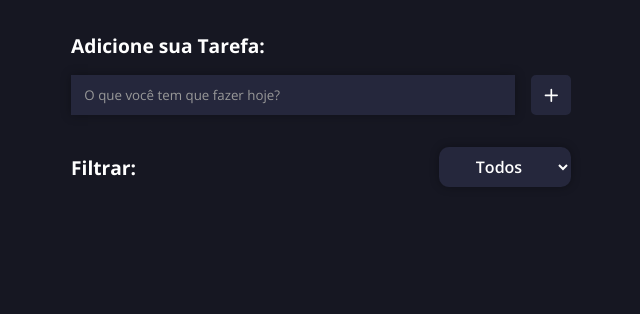
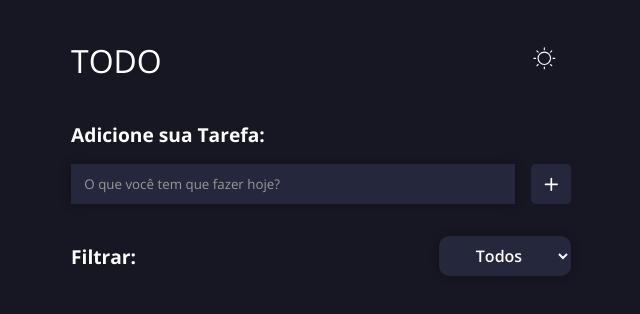
Before and after one commit to FellipeCastro/todo-list-react, a React (Vite) app: page / in a window 1280 px wide. Shown: the top 314 px of the page, without its empty margins (319-959 px from the left). Built offline with nearby package versions, Linux system fonts and the light colour scheme.

Commit message:
Dark e Light mode funcionando

```diff
--- a/src/App.css
+++ b/src/App.css
@@ -1,8 +1,24 @@
+:root {
+    --body-bg: #161722;
+    --text-color: #fff;
+    --input-color: #25273c;
+    --done-todo: #393a4c;
+    --done-todo-text: #999;
+}
+
+.light-mode:root {
+    --body-bg: #e4e5f1;
+    --text-color: #222;
+    --input-color: #fafafa;
+    --done-todo: hsl(234, 39%, 85%);
+    --done-todo-text: #777;
+}
+
 .section_principal {
     padding: 2em 1em;
     min-height: 100vh;
     width: 100%;
-    background-color: #161722;
+    background-color: var(--body-bg);
     position: relative;
     background-repeat: no-repeat;
     background-size: cover;
--- a/src/App.jsx
+++ b/src/App.jsx
@@ -3,11 +3,13 @@ import './App.css'
 import TodoForm from './components/TodoForm'
 import Todos from './components/Todos'
 import Filter from './components/Filter'
+import TodoMode from './components/TodoMode'
 
 export default function App() {
 
   const [todos, setTodos] = useState([])
   const [filter, setFilter] = useState("all")
+  const [darkMode, setDarkMode] = useState(true)
 
   const addTodo = (text) => {
     const newTodos = [...todos, {
@@ -31,8 +33,20 @@ export default function App() {
     setTodos(filterTodos)
   }
 
+  const toggleMode = () => {
+    setDarkMode(!darkMode)
+    const html = document.querySelector('html')
+    html.classList.toggle('light-mode')
+}
+
   return (
     <section className='section_principal'>
+      <TodoMode
+        darkMode={darkMode}
+        setDarkMode={setDarkMode}
+        toggleMode={toggleMode}
+      />
+
       <TodoForm addTodo={addTodo}/>
       <Filter filter={filter} setFilter={setFilter}/>
 
--- a/src/components/Filter.css
+++ b/src/components/Filter.css
@@ -7,7 +7,7 @@
 
 .select_container label {
     width: 100%;
-    color: #fff;
+    color: var(--text-color);
     font-size: 1.2em;
     font-weight: 800;
 }
@@ -17,9 +17,9 @@
     text-align: center;
     border-radius: 10px;
     border: none;
-    background-color: #25273c;
+    background-color: var(--input-color);
     box-shadow: 0px 0px 10px #00000050;
-    color: #fff;
+    color: var(--text-color);
     font-weight: 600;
     font-size: 1em;
     cursor: pointer;
--- a/src/components/TodoForm.css
+++ b/src/components/TodoForm.css
@@ -15,7 +15,7 @@ form {
 
 .input_container label {
     width: 100%;
-    color: #fff;
+    color: var(--text-color);
     font-size: 1.2em;
     font-weight: 800;
 }
@@ -24,21 +24,21 @@ form {
     width: calc(100% - 56px);
     height: 40px;
     padding: 1em;
-    background-color: #25273c;
+    background-color: var(--input-color);
     border: none;
-    color: #999;
+    color: var(--done-todo-text);
     box-shadow: 0px 0px 10px #00000050;
 }
 
 .input_container input::placeholder {
-    color: #999;
+    color: var(--done-todo-text);
 }
 
 .input_container button {
     height: 40px;
     width: 40px;
-    background-color: #25273c;
-    border: 2px solid #25273c;
+    background-color: var(--input-color);
+    border: 2px solid var(--input-color);
     border-radius: 5px;
     display: flex;
     justify-content: center;
@@ -48,14 +48,14 @@ form {
 }
 
 .input_container button svg {
-    color: #fff;
+    color: var(--text-color);
     font-size: 2em;
 }
 
 .input_container button:hover {
-    background-color: #fff;
+    background-color: var(--text-color);
 }
 
 .input_container button:hover > svg{
-    color: #25273c;
+    color: var(--input-color);
 }
--- /dev/null
+++ b/src/components/TodoMode.css
@@ -0,0 +1,24 @@
+.mode_container {
+    width: 500px;
+    display: flex;
+    justify-content: space-between;
+    align-items: center;
+}
+
+.mode_container h1 {
+    color: var(--text-color);
+    font-weight: 200;
+    font-size: 2em;
+}
+
+.icon_container {
+    background-color: transparent;
+    border: none;
+    padding: 1em;
+}
+
+.icon_container svg {
+    color: var(--text-color);
+    font-size: 2em;
+    cursor: pointer;
+}
--- /dev/null
+++ b/src/components/TodoMode.jsx
@@ -0,0 +1,16 @@
+import { CiLight, CiDark  } from "react-icons/ci"
+
+import './TodoMode.css'
+
+export default function TodoMode(props) {
+
+    return (
+        <div className="mode_container">
+            <h1>TODO</h1>
+
+            <button className="icon_container" onClick={props.toggleMode}>
+                {props.darkMode ? <CiLight /> : <CiDark />}
+            </button>
+        </div>
+    )
+}
--- a/src/components/Todos.css
+++ b/src/components/Todos.css
@@ -1,6 +1,6 @@
 .todo {
     width: 100%;
-    background-color: #25273c;
+    background-color: var(--input-color);
     display: flex;
     justify-content: space-between;
     align-items: center;
@@ -10,7 +10,7 @@
 }
 
 .todo p {
-    color: #fff;
+    color: var(--text-color);
     font-weight: 800;
 }
 
@@ -24,8 +24,8 @@
 .buttons_container button {
     height: 30px;
     width: 30px;
-    background-color: #fff;
-    border: 2px solid #fff;
+    background-color: var(--text-color);
+    border: 2px solid var(--text-color);
     border-radius: 5px;
     display: flex;
     justify-content: center;
@@ -35,20 +35,20 @@
 }
 
 .buttons_container button svg {
-    color: #25273c;
+    color: var(--input-color);
     font-size: 1.5em;
 }
 
 .buttons_container button:hover {
-    background-color: #25273c;
+    background-color: var(--input-color);
 }
 
 .buttons_container button:hover > svg {
-    color: #fff;
+    color: var(--text-color);
 }
 
 .done {
-    background-color: #393a4c;
+    background-color: var(--done-todo);
     width: 100%;
     display: flex;
     justify-content: space-between;
@@ -59,7 +59,7 @@
 }
 
 .done p {
-    color: #999;
+    color: var(--done-todo-text);
     text-decoration: line-through;
     font-weight: 800;
 }
```
